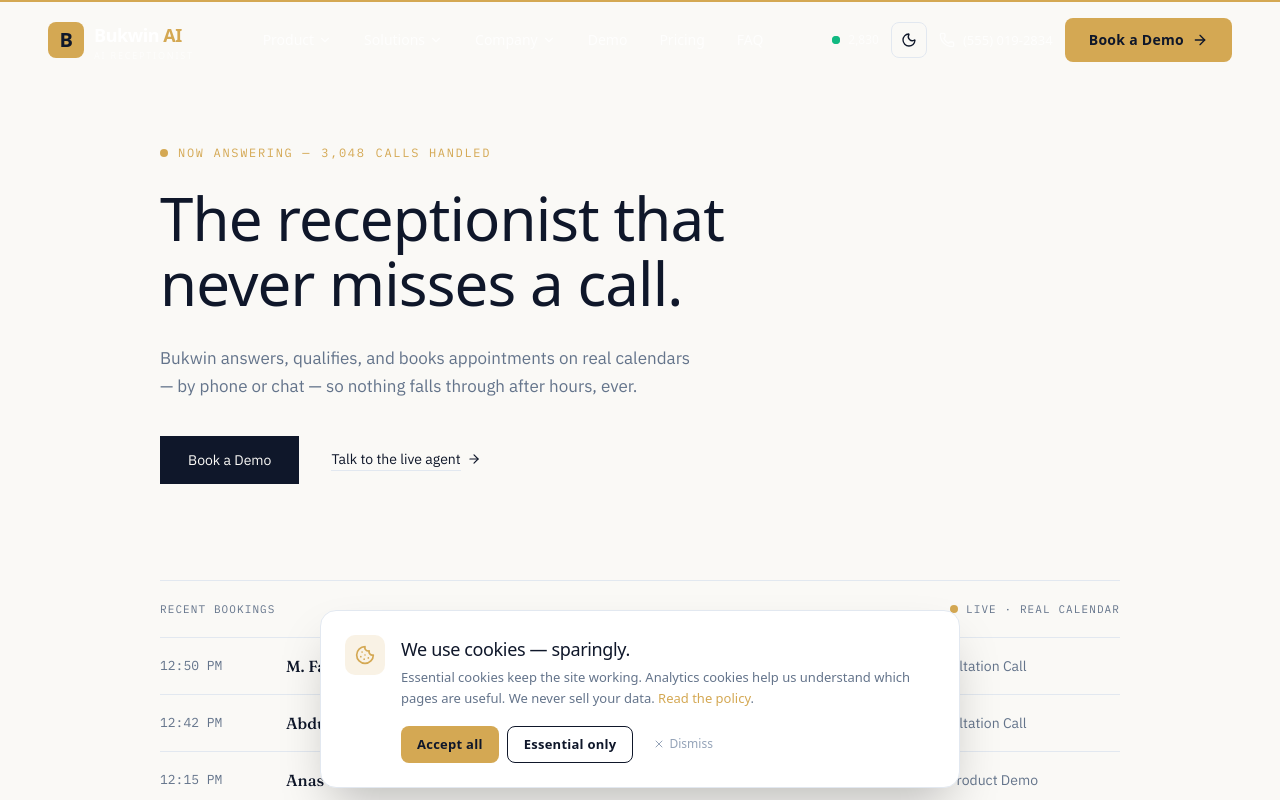
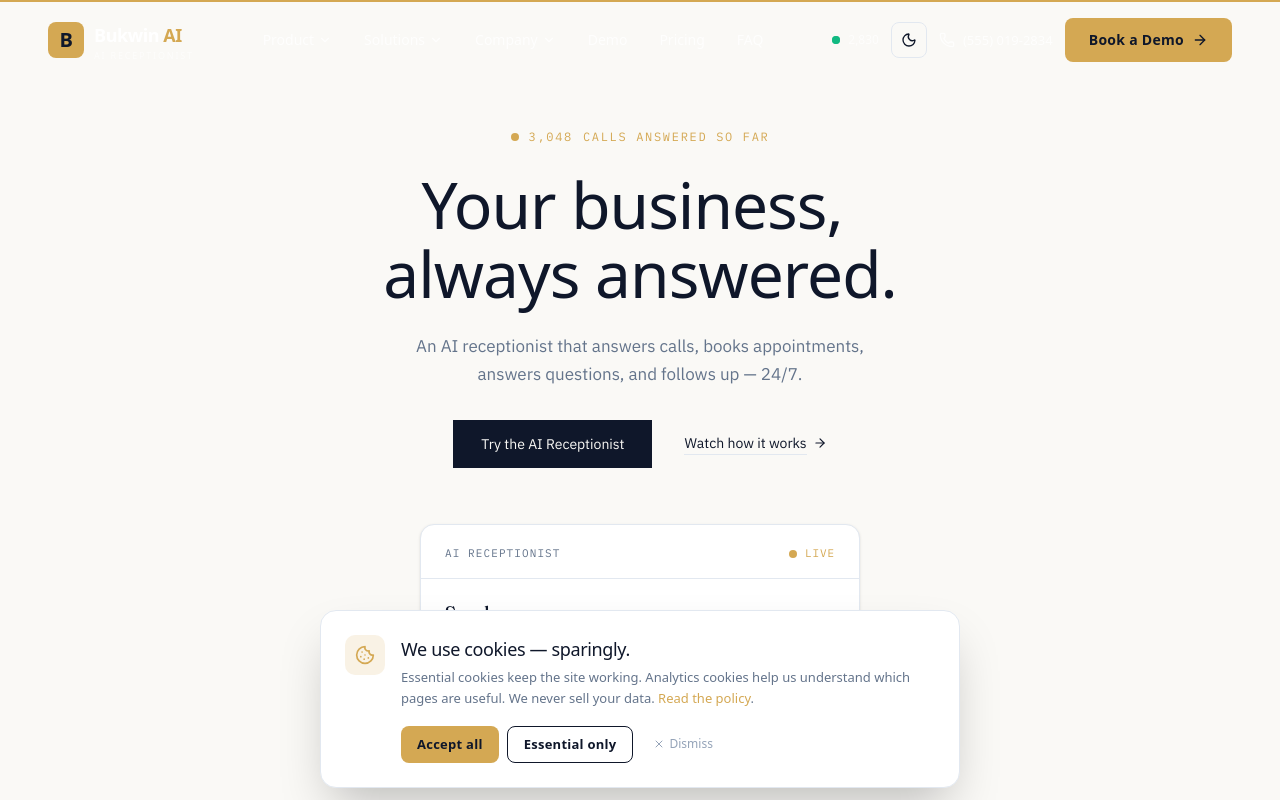
Before and after one commit to bukwinai-beep/bukwin-web, a Next.js app: page / in a window 1280 px wide. Shown: the top 800 px of the page. Built offline with nearby package versions, Linux system fonts and the light colour scheme.

Commit message:
Update hero.tsx

```diff
--- a/src/components/bukwin/sections/hero.tsx
+++ b/src/components/bukwin/sections/hero.tsx
@@ -1,34 +1,24 @@
 "use client";
 
 import { useEffect, useRef, useState } from "react";
-import { motion, AnimatePresence, useInView } from "framer-motion";
-import { ArrowRight } from "lucide-react";
+import { motion, useInView } from "framer-motion";
+import { ArrowRight, Mic, PhoneOff } from "lucide-react";
 import { Container } from "../shared/container";
 import { FadeIn } from "../shared/fade-in";
 import { TextReveal } from "../shared/text-reveal";
 import { LivePulse } from "../shared/live-pulse";
 
-// "Quiet Ledger" hero — serif headline, mono data labels, hairline rules.
+// "Quiet Ledger" hero, v2 — headline + subcopy + two CTAs, then a real
+// interactive-looking call card as the hero visual (per the brief: a
+// live product mockup sells this far better than an abstract graphic).
 // Fonts loaded in layout.tsx as --font-fraunces / --font-plex-sans /
-// --font-plex-mono, applied here via inline style so the rest of the
-// site's type system is untouched.
+// --font-plex-mono, applied here via inline style.
 
 const serif = { fontFamily: "var(--font-fraunces), Georgia, serif" };
 const mono = { fontFamily: "var(--font-plex-mono), monospace" };
 const sans = { fontFamily: "var(--font-plex-sans), sans-serif" };
 
-const LEDGER_POOL: { who: string; what: string }[] = [
-  { who: "Abdul Rahman", what: "Consultation Call" },
-  { who: "Anas Ali", what: "Live Product Demo" },
-  { who: "S. Rehman", what: "AI Receptionist Setup" },
-  { who: "M. Farooq", what: "Consultation Call" },
-  { who: "K. Siddiqui", what: "Live Product Demo" },
-];
-
-function nowLabel(offsetMinutes: number) {
-  const d = new Date(Date.now() - offsetMinutes * 60_000);
-  return d.toLocaleTimeString("en-US", { hour: "numeric", minute: "2-digit" });
-}
+const GREETING = "Hi, thanks for calling Bukwin. How can I help you today?";
 
 // ─── Count-up number, triggers once when scrolled into view ────────────────
 function CountUp({ to, duration = 1.4 }: { to: number; duration?: number }) {
@@ -58,61 +48,102 @@ function CountUp({ to, duration = 1.4 }: { to: number; duration?: number }) {
   );
 }
 
-// ─── Ledger strip that quietly grows a new "live" entry over time ──────────
-function LiveLedger() {
-  const [rows, setRows] = useState(
-    LEDGER_POOL.slice(0, 3).map((r, i) => ({ ...r, id: i, offset: 8 + i * 27 }))
-  );
-  const nextId = useRef(3);
+// ─── Typewriter reveal for the greeting line ────────────────────────────────
+function Typewriter({ text, startDelay = 0 }: { text: string; startDelay?: number }) {
+  const [shown, setShown] = useState("");
 
   useEffect(() => {
-    const interval = setInterval(() => {
-      setRows((prev) => {
-        const next = LEDGER_POOL[nextId.current % LEDGER_POOL.length];
-        nextId.current += 1;
-        const fresh = { ...next, id: nextId.current, offset: 0 };
-        return [fresh, ...prev.slice(0, 2)];
-      });
-    }, 5200);
-    return () => clearInterval(interval);
+    let i = 0;
+    let interval: ReturnType<typeof setInterval>;
+    const timeout = setTimeout(() => {
+      interval = setInterval(() => {
+        i += 1;
+        setShown(text.slice(0, i));
+        if (i >= text.length) clearInterval(interval);
+      }, 22);
+    }, startDelay);
+    return () => {
+      clearTimeout(timeout);
+      clearInterval(interval);
+    };
+  }, [text, startDelay]);
+
+  return <>{shown}</>;
+}
+
+// ─── The hero's visual centerpiece: a real, live-looking call card ─────────
+function CallCard() {
+  const [seconds, setSeconds] = useState(0);
+
+  useEffect(() => {
+    const id = setInterval(() => setSeconds((s) => s + 1), 1000);
+    return () => clearInterval(id);
   }, []);
 
+  const mm = String(Math.floor(seconds / 60)).padStart(2, "0");
+  const ss = String(seconds % 60).padStart(2, "0");
+
   return (
-    <div className="pb-20">
-      <div
-        style={mono}
-        className="flex items-center justify-between py-5 text-[11px] uppercase tracking-[0.1em] text-muted-foreground"
-      >
-        <span>Recent bookings</span>
-        <span className="inline-flex items-center gap-2">
+    <motion.div
+      initial={{ opacity: 0, y: 24 }}
+      animate={{ opacity: 1, y: 0 }}
+      transition={{ duration: 0.7, delay: 0.5, ease: [0.4, 0, 0.2, 1] }}
+      className="w-full max-w-[440px] rounded-xl border border-border bg-card shadow-sm"
+    >
+      {/* Header */}
+      <div className="flex items-center justify-between px-6 pt-5 pb-4">
+        <span style={mono} className="text-[11px] uppercase tracking-[0.1em] text-muted-foreground">
+          AI Receptionist
+        </span>
+        <span style={mono} className="inline-flex items-center gap-2 text-[11px] uppercase tracking-[0.08em] text-accent">
           <LivePulse color="bg-accent" />
-          Live · Real calendar
+          Live
         </span>
       </div>
-      <AnimatePresence initial={false} mode="popLayout">
-        {rows.map((row) => (
-          <motion.div
-            key={row.id}
-            layout
-            initial={{ opacity: 0, y: -14 }}
-            animate={{ opacity: 1, y: 0 }}
-            exit={{ opacity: 0, y: 14 }}
-            transition={{ duration: 0.5, ease: [0.4, 0, 0.2, 1] }}
-            className="grid grid-cols-[90px_1fr_auto] sm:grid-cols-[110px_1fr_200px] items-center gap-4 py-4 border-t border-border"
+
+      <div className="border-t border-border" />
+
+      {/* Body */}
+      <div className="px-6 pt-5 pb-6">
+        <p style={serif} className="text-lg font-medium text-foreground mb-3">
+          Sarah
+        </p>
+        <p style={sans} className="text-[15px] leading-relaxed text-muted-foreground min-h-[48px]">
+          "<Typewriter text={GREETING} startDelay={900} />"
+        </p>
+
+        <div className="mt-6 flex items-center justify-between">
+          <div className="flex items-center gap-3">
+            <div className="relative inline-flex h-9 w-9 items-center justify-center rounded-full bg-accent/10">
+              <Mic className="h-4 w-4 text-accent" />
+            </div>
+            <div className="flex items-end gap-[3px] h-6">
+              {Array.from({ length: 14 }).map((_, i) => (
+                <span
+                  key={i}
+                  className="wave-bar w-[2.5px] rounded-full bg-accent/50"
+                  style={{
+                    height: `${25 + Math.abs(Math.sin(i * 0.8)) * 70}%`,
+                    animationDelay: `${i * 0.07}s`,
+                  }}
+                />
+              ))}
+            </div>
+            <span style={mono} className="text-[13px] text-muted-foreground tabular-nums">
+              {mm}:{ss}
+            </span>
+          </div>
+
+          <button
+            style={sans}
+            className="inline-flex items-center gap-1.5 rounded-md border border-border px-3 py-1.5 text-[13px] text-muted-foreground hover:border-destructive/40 hover:text-destructive transition-colors"
           >
-            <span style={mono} className="text-[13px] text-muted-foreground">
-              {nowLabel(row.offset)}
-            </span>
-            <span style={serif} className="text-[16px] font-medium text-foreground truncate">
-              {row.who}
-            </span>
-            <span style={sans} className="hidden sm:block text-sm text-muted-foreground">
-              {row.what}
-            </span>
-          </motion.div>
-        ))}
-      </AnimatePresence>
-    </div>
+            <PhoneOff className="h-3.5 w-3.5" />
+            End call
+          </button>
+        </div>
+      </div>
+    </motion.div>
   );
 }
 
@@ -120,34 +151,32 @@ export function HeroSection() {
   return (
     <section className="bg-background text-foreground">
       <Container size="lg">
-        <div className="max-w-[720px] pt-28 pb-20 lg:pt-36 lg:pb-24">
+        <div className="max-w-[640px] mx-auto text-center pt-28 pb-14 lg:pt-32">
           <FadeIn delay={0.1} y={14}>
             <p
               style={mono}
-              className="flex items-center gap-2.5 text-[12px] uppercase tracking-[0.14em] text-accent mb-6"
+              className="flex items-center justify-center gap-2.5 text-[12px] uppercase tracking-[0.14em] text-accent mb-6"
             >
               <LivePulse color="bg-accent" />
-              Now answering — <CountUp to={3048} /> calls handled
+              <CountUp to={3048} /> calls answered so far
             </p>
           </FadeIn>
 
           <TextReveal
             as="h1"
-            text="The receptionist that never misses a call."
-            className="text-[clamp(2.25rem,5.2vw,3.75rem)] font-medium leading-[1.08] tracking-[-0.015em] text-foreground"
-            wordClassName=""
+            text="Your business, always answered."
+            className="text-[clamp(2.25rem,5.5vw,4rem)] font-medium leading-[1.08] tracking-[-0.015em] text-foreground"
           />
 
           <FadeIn delay={0.5} y={16}>
-            <p style={sans} className="mt-7 max-w-[540px] text-[17px] leading-[1.65] text-muted-foreground">
-              Bukwin answers, qualifies, and books appointments on real
-              calendars — by phone or chat — so nothing falls through after
-              hours, ever.
+            <p style={sans} className="mt-6 mx-auto max-w-[480px] text-[17px] leading-[1.65] text-muted-foreground">
+              An AI receptionist that answers calls, books appointments,
+              answers questions, and follows up — 24/7.
             </p>
           </FadeIn>
 
           <FadeIn delay={0.65} y={16}>
-            <div className="mt-9 flex items-center gap-8">
+            <div className="mt-8 flex items-center justify-center gap-8">
               <motion.a
                 href="/demo"
                 style={sans}
@@ -155,7 +184,7 @@ export function HeroSection() {
                 whileTap={{ scale: 0.98 }}
                 className="bg-primary text-primary-foreground text-sm px-7 py-3.5 transition-shadow hover:shadow-lg"
               >
-                Book a Demo
+                Try the AI Receptionist
               </motion.a>
               <a
                 href="/how-it-works"
@@ -163,7 +192,7 @@ export function HeroSection() {
                 className="group inline-flex items-center gap-1.5 text-sm text-foreground pb-0.5"
               >
                 <span className="relative">
-                  Talk to the live agent
+                  Watch how it works
                   <span className="absolute left-0 -bottom-0.5 h-px w-full bg-border group-hover:bg-foreground transition-colors" />
                 </span>
                 <ArrowRight className="h-3.5 w-3.5 transition-transform group-hover:translate-x-1" />
@@ -172,16 +201,10 @@ export function HeroSection() {
           </FadeIn>
         </div>
 
-        {/* Hairline that draws itself in, then the live ledger */}
-        <motion.div
-          initial={{ scaleX: 0 }}
-          whileInView={{ scaleX: 1 }}
-          viewport={{ once: true }}
-          transition={{ duration: 0.9, ease: [0.4, 0, 0.2, 1] }}
-          style={{ transformOrigin: "left" }}
-          className="border-t border-border"
-        />
-        <LiveLedger />
+        {/* Hero visual: a real, live-looking call card — not an abstract graphic */}
+        <div className="flex justify-center pb-28">
+          <CallCard />
+        </div>
       </Container>
     </section>
   );
```
